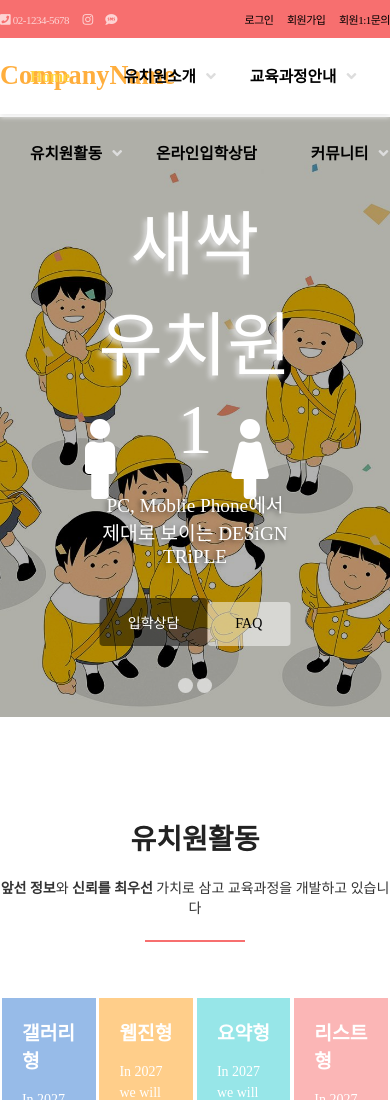
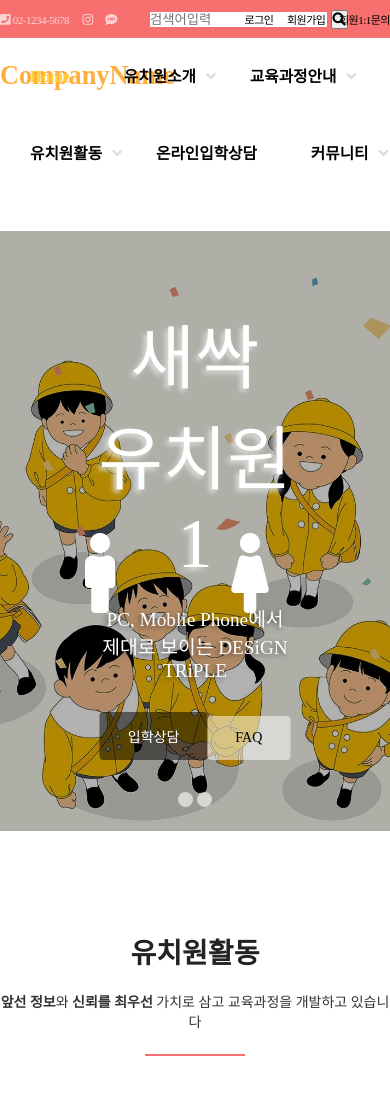
Before and after one commit to cleanhead01/kinder, a plain HTML site: page index.html in a window 390 px wide. Shown: the top 1100 px of the page. Drawn offline with Linux system fonts and the light colour scheme.

Commit message:
반응형 추가 수정

```diff
--- a/css/common.css
+++ b/css/common.css
@@ -24,14 +24,17 @@
 /* position: static;       position: static는 none과 같은 속성 position의 효과가 사라짐 */
 
 
-
+카페25 홈페이지 디자인에 기업 서비스
 
 #header {position: fixed; width: 100%; top: 0px; left: 0px; z-index: 99999; background-color: #ffffff; box-shadow: 0px 3px 5px #eeeeee;}
 
+.topmenu .search_box {position: absolute; top: 0px; left: 150px;}
+.topmenu .search_box input {border: none;}
+
 .topmenu .row { position:relative }
 .topmenu { background:#f76f6f; color: rgba(255,255,255,0.7); padding: 10px 0px; letter-spacing: -0.5px;}
-.topmenu a {transition: all 1s;}
-.topmenu a:hover {color: rgba(255,255,255,1);}
+/* .topmenu a {transition: all 1s;} */
+.topmenu a:hover {color: rgba(255,255,255,1); transition: all 1s;}
 .topmenu .sns a:first-child span {font-size: 11px;}
 .topmenu .sns a {padding-right: 10px; font-size: 12.2px;}
 .topmenu .login a {padding-left: 10px; font-size: 11px;}
--- a/index.html
+++ b/index.html
@@ -2,7 +2,7 @@
 <html lang="ko">
 <head>
     <meta charset="UTF-8">
-    <meta name="viewport" content="width=device-width, initial-scale=1.0">
+    <meta name="viewport" content="width=device-width, initial-scale=1.0 maximum-scale=2.0">
     <title>새싹유치원</title>
     <link rel="stylesheet" href="css/index.css">
     <link rel="stylesheet" href="https://use.fontawesome.com/releases/v5.7.0/css/all.css">
@@ -37,6 +37,18 @@
                             문자전송
                         </span>
                     </a>
+                </div>
+                <div class="search_box">
+                    <form action="#" method="post">
+                        <fieldset>
+                            <legend>검색</legend>
+                            <input type="text" placeholder="검색어입력">
+                            <button>
+                                <span class="blind">검색</span>
+                                <i class="fas fa-search"></i>
+                            </button>
+                        </fieldset>
+                    </form>
                 </div>
                 <div class="login">
                     <a href="login.html">로그인</a>
```
